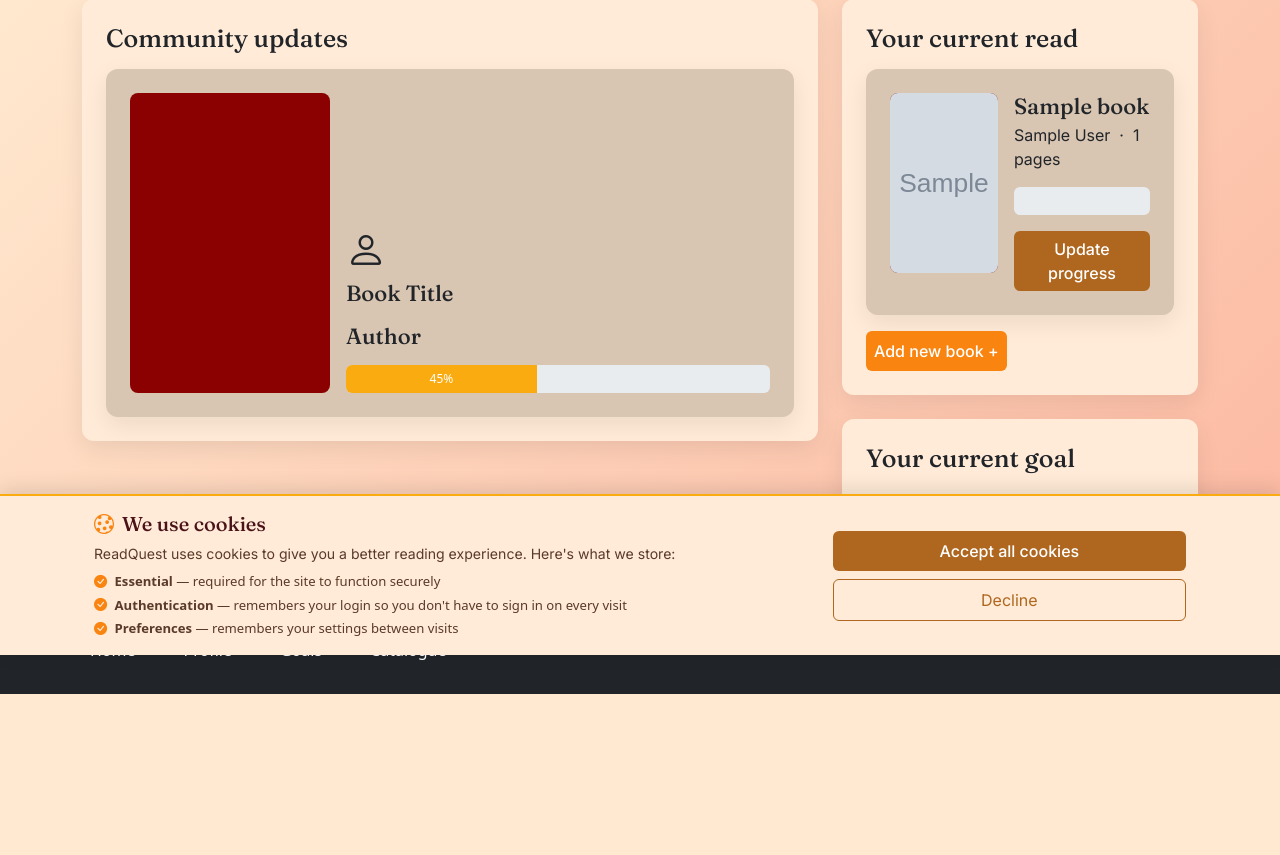
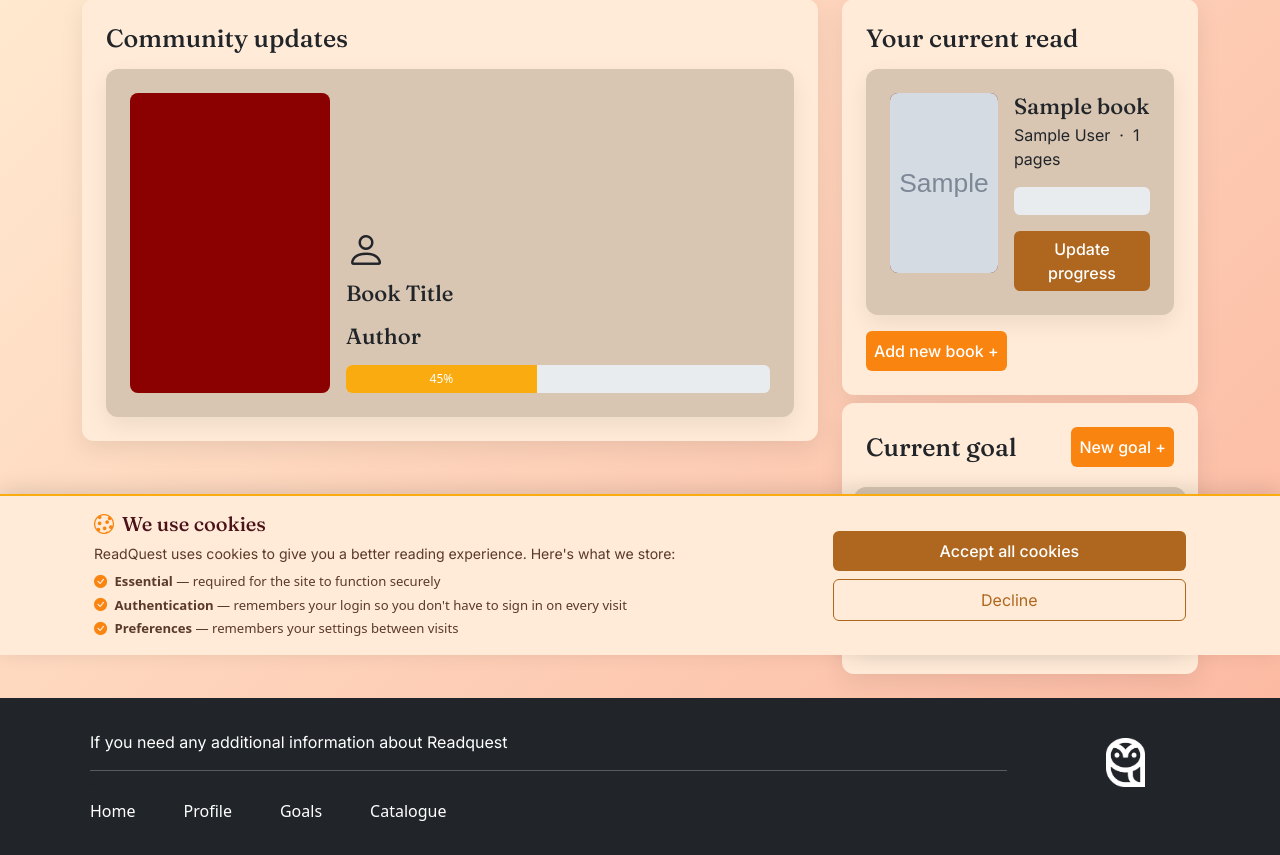
Before and after one commit to ScottVint/inttech_group_project, a Django app: page /readquest/home/ in a window 1280 px wide. Shown: the part 145-1000 px from the top of the page. Before the commit the page ends 839 px from the top, so only its background shows below. Run offline with Django 5.2, Linux system fonts and the light colour scheme; a user stored in the database is signed in; tables that the repository leaves empty hold one stand-in row (values such as "Sample post"); grey boxes marked "Sample" are stand-in pictures.

Commit message:
feat: goals work on home as well as profile

```diff
--- a/readquest/views.py
+++ b/readquest/views.py
@@ -89,6 +89,7 @@ def home(request):
     context_dict['user'] = request.user #fetches the user that sent the request
     context_dict['achivements'] = Achievement.objects.filter(earners=request.user)
     context_dict['current_read'] = Book.objects.filter(currently_reading=request.user)
+    context_dict['goals'] = current_goals(request.user)
 
     return render(request, 'readquest/home.html', context=context_dict)
 
@@ -105,21 +106,7 @@ def profile(request):
     context_dict['current_read'] = Book.objects.filter(currently_reading=request.user)
     context_dict['wishlisted'] = Book.objects.filter(wishlisted_by=request.user)
     context_dict['badges'] = Achievement.objects.filter(earners=request.user)
-
-
-    books_read_count = Book.objects.filter(read_by=request.user).count()
-    goals = Goal.objects.filter(current_goals=request.user)
-
-    for goal in goals:
-        # only count books after goal the started
-        books_read_count = Book.objects.filter(
-            read_by=request.user,
-            date_read__gte=goal.created_at).count()
-
-        goal.progress = (books_read_count / goal.books * 100)
-        goal.books_read = books_read_count
-
-    context_dict['goals'] = goals
+    context_dict['goals'] = current_goals(request.user)
 
     return render(request, 'readquest/profile.html', context=context_dict)
 
@@ -167,6 +154,21 @@ def add_to_currently_reading(request):
 def goals(request):
     context_dict = {'progress_record': ProgressRecord.objects.filter(owner=request.user)}
     return render(request,'readquest/goals.html', context=context_dict)
+
+
+def current_goals(user):
+    goals = Goal.objects.filter(current_goals=user)
+
+    for goal in goals:
+        # only count books after goal the started
+        books_read_count = Book.objects.filter(
+            read_by=user,
+            date_read__gte=goal.created_at).count()
+
+        goal.progress = (books_read_count / goal.books * 100)
+        goal.books_read = books_read_count
+
+    return goals
 
 # @login_required
 # def catalogue(request):
@@ -239,7 +241,6 @@ def add_book(request):
 
     return redirect(reverse('readquest:profile'))
 
-
 @login_required
 def add_goal(request):
     if request.method == 'POST':
--- a/templates/readquest/base_authenticate.html
+++ b/templates/readquest/base_authenticate.html
@@ -100,7 +100,7 @@
     </div>
 
 
-    <footer class="bg-dark p-4 mt-4 footer-expand-lg ">
+    <footer class="bg-dark p-4 mt-4 footer-expand-lg">
         <div class="container">
             <div class="d-flex col-12 p-2 justify-content-between">
                 <div class="col-10">
--- a/templates/readquest/home.html
+++ b/templates/readquest/home.html
@@ -113,14 +113,36 @@ Home
             </div>
 
             <div>
-                <div class="p-4 base_cards mt-4">
-                    <div class="d-flex justify-content-between align-items-center mb-3">
-                        <h2 class="mb-0">Your current goal</h2>
-                        <div class="progress-bar_round">
+                <div class="p-4 base_cards mt-2">
 
 
+                    <div class="d-flex justify-content-between align-items-center mb-1">
+                        <h2 class="mb-0">Current goal</h2>
+                        <button class="button btn p-2" data-bs-toggle="modal" data-bs-target="#addGoalModal">New goal
+                            +</button>
+                        {% include 'readquest/add_goal.html' %}
+                    </div>
 
+                    <div class="d-flex row">
+                        {% for goal in goals %}
+                        <!-- Inner Darker Card -->
+                        <div class="dark_card p-4 d-flex align-items-end mt-3">
+                            <div class="col-12">
+                                <h3 class="mb-1">{{ goal.title_goal }}</h3>
+                                <p class="mb-3">{{ goal.books }} books to read</p>
+
+                                <!-- Progress bar -->
+                                <div class="progress mb-3" style="height: 28px;">
+                                    <div class="progress-bar" role="progressbar" style="width: {{ goal.progress }}%;"
+                                        aria-valuenow="{{ goal.progress}}" aria-valuemin="0" aria-valuemax="100">
+                                        {{ goal.books_read }} / {{ goal.books }}
+                                    </div>
+                                </div>
+                            </div>
                         </div>
+                        {% empty %}
+                        <p class="text-muted">No goals added yet. Click "New goal+" to get started.</p>
+                        {% endfor %}
                     </div>
                 </div>
             </div>
```
